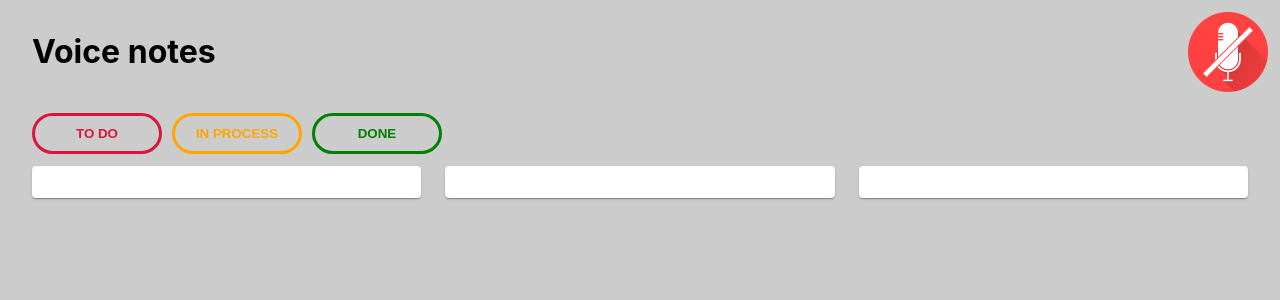
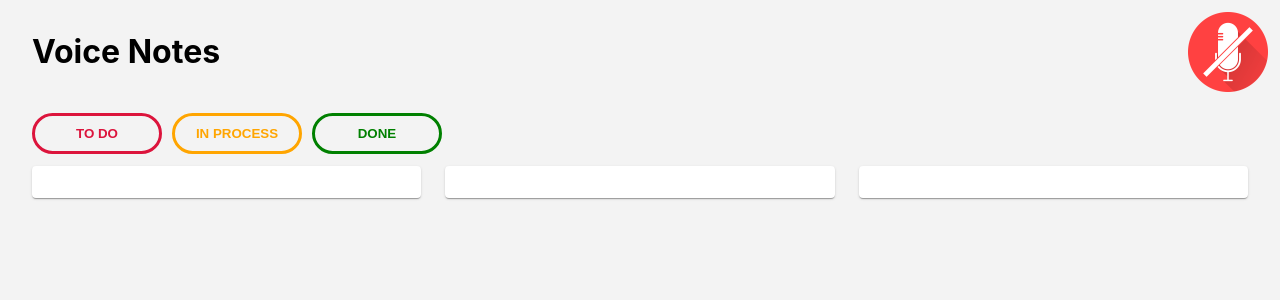
Before and after one commit to javierloba/voice_recognition, a React (Create React App) app: page / in a window 1280 px wide. Shown: the top 300 px of the page. Built offline with nearby package versions, Linux system fonts and the light colour scheme.

Commit message:
Styles & readme

```diff
--- a/src/App.css
+++ b/src/App.css
@@ -1,6 +1,6 @@
 .notes {
     height: 100vh;
-    background-color: #ccc;
+    background-color: rgb(243, 243, 243);
     padding: 2rem;
 }
 
--- a/src/App.js
+++ b/src/App.js
@@ -43,7 +43,7 @@ function App() {
         handleListen();
     }, [isListening])
 
-    // En esta función va a ir toda la lógica del micro
+    // La lógica del micro
     const handleListen = () => {
         if(isListening) {
             mic.start();
@@ -66,7 +66,6 @@ function App() {
             const transcript = Array.from(event.results)
             .map(result => result[0])
             .map(result => result.transcript).join("");
-            console.log(transcript)
             setNote(transcript)
             mic.onerror = (event) => console.log(event.error)
         }
@@ -75,7 +74,7 @@ function App() {
     return (
     <>
         <div className="notes">
-            <h1>Voice notes</h1>
+            <h1>Voice Notes</h1>
 
             <div className="microphone">
                 {/* Este lo sacamos de material-ui */}
```
Also changed, not shown: 1 other file (tests, documents, lock files or other folders).
